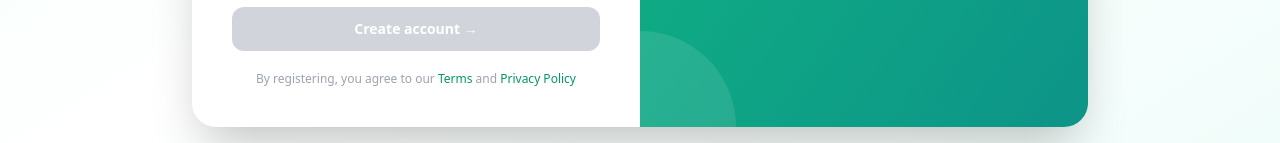
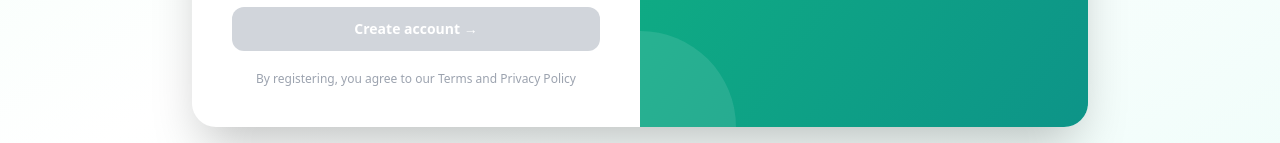
Before and after one commit to islam-osama2024/Zivo, a React (Vite) app: page /register in a window 1280 px wide. Shown: the part 657-800 px from the top of the page. Built offline with nearby package versions, Linux system fonts and the light colour scheme.

Commit message:
Remove color styling from terms and privacy policy
Updated terms and privacy policy text styling to remove specific color classes.

```diff
--- a/src/Components/Register/Register.jsx
+++ b/src/Components/Register/Register.jsx
@@ -255,9 +255,9 @@ export default function Register() {
           {/* Terms */}
           <p className="text-center text-xs text-gray-400 dark:text-gray-500 mt-5">
             {t("termsAgreement")}{" "}
-            <span className="text-emerald-600 dark:text-emerald-400">{t("terms")}</span>
+            <span>{t("terms")}</span>
             {" "}{t("and")}{" "}
-            <span className="text-emerald-600 dark:text-emerald-400">{t("privacyPolicy")}</span>
+            <span>{t("privacyPolicy")}</span>
           </p>
         </div>
       </div>
```
